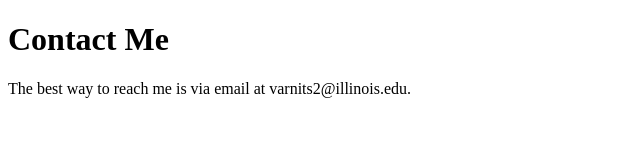
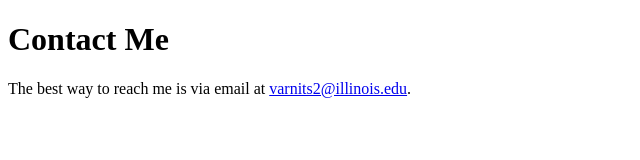
Before and after one commit to VarnitS2/PersonalGatsbyWebsite, a Gatsby site: page /contact in a window 1280 px wide. Shown: the whole page, without its empty margins (0-640 px from the left). Built offline with nearby package versions, Linux system fonts and the light colour scheme; Gatsby itself is replaced by a stand-in of ours.

Commit message:
Added a link to my email in the contact page

```diff
--- a/src/pages/contact.js
+++ b/src/pages/contact.js
@@ -1,11 +1,12 @@
 import React from "react"
+import { Link } from "gatsby"
 
 const ContactPage = () => {
     return (
         <div>
             <h1>Contact Me</h1>
             <p>
-                The best way to reach me is via email at varnits2@illinois.edu.
+                The best way to reach me is via email at <a href="mailto:varnits2@illinois.edu">varnits2@illinois.edu</a>.
             </p>
         </div>
     )
```
